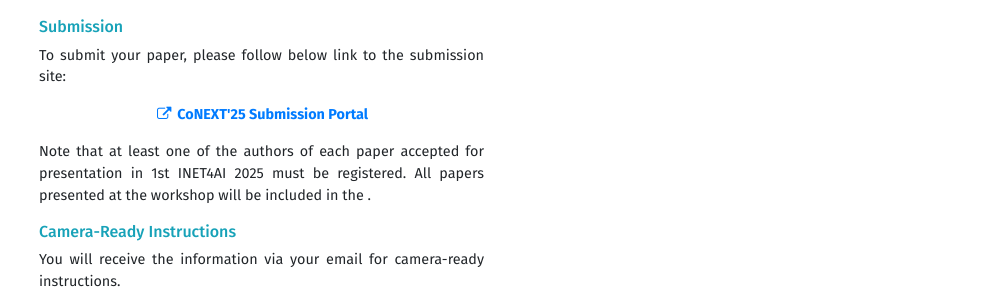
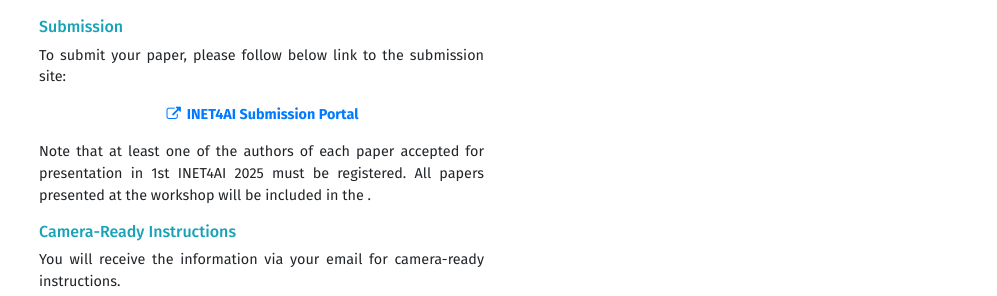
Before and after one commit to IRTF-net4AI/inet4ai, a Jekyll site: the page built from submission.html, in a window 1280 px wide. Shown: the part 613-909 px from the top of the page, without its empty margins (141-1138 px from the left). Built offline with Jekyll 4.4.1, drawn with Linux system fonts in a browser that asks for light colours.

Commit message:
Update submission.yml

```diff
--- a/_data/submission.yml
+++ b/_data/submission.yml
@@ -1,5 +1,5 @@
-portal: CoNEXT'25 Submission Portal
-url: "https://conferences.sigcomm.org/co-next/2025/"
+portal: INET4AI Submission Portal
+url: "https://inet4ai25.hotcrp.com"
 
 # file_formats:
 #   - PDF
```
